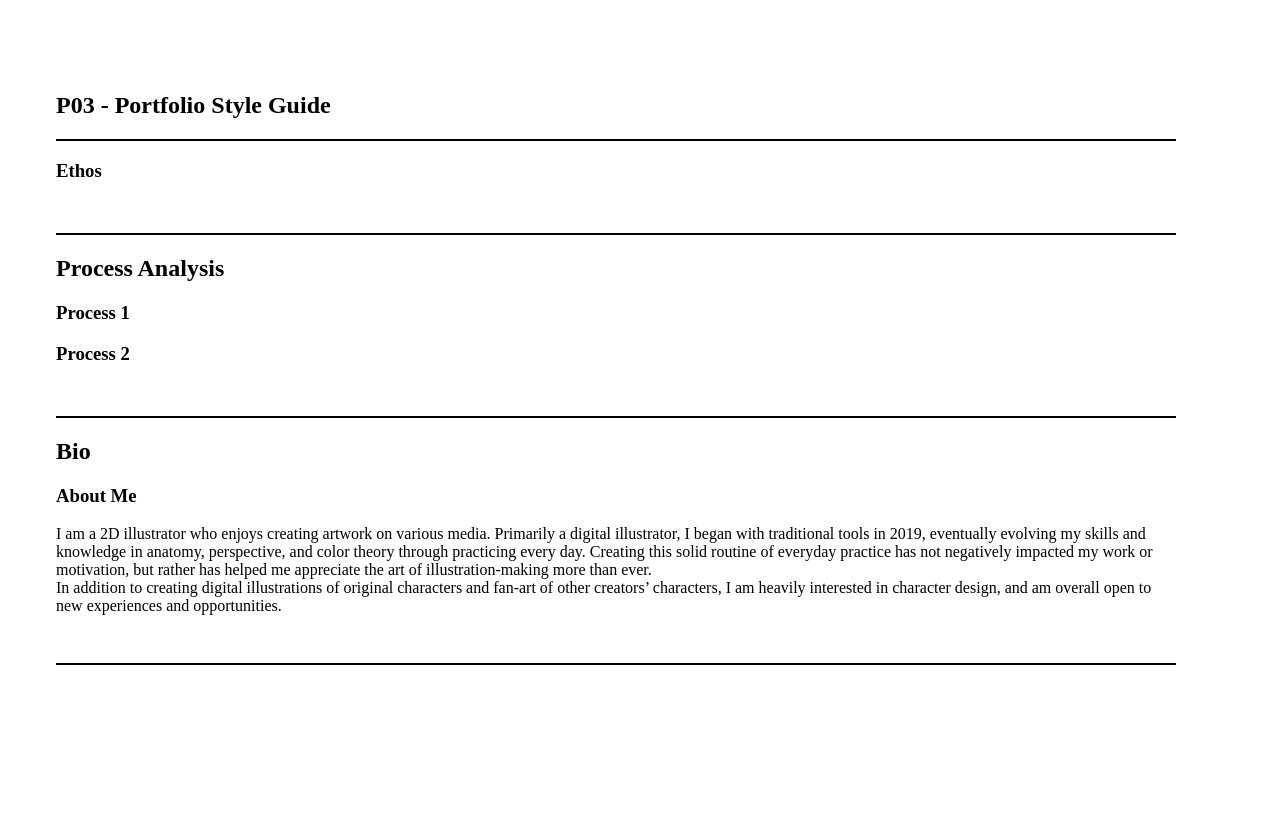
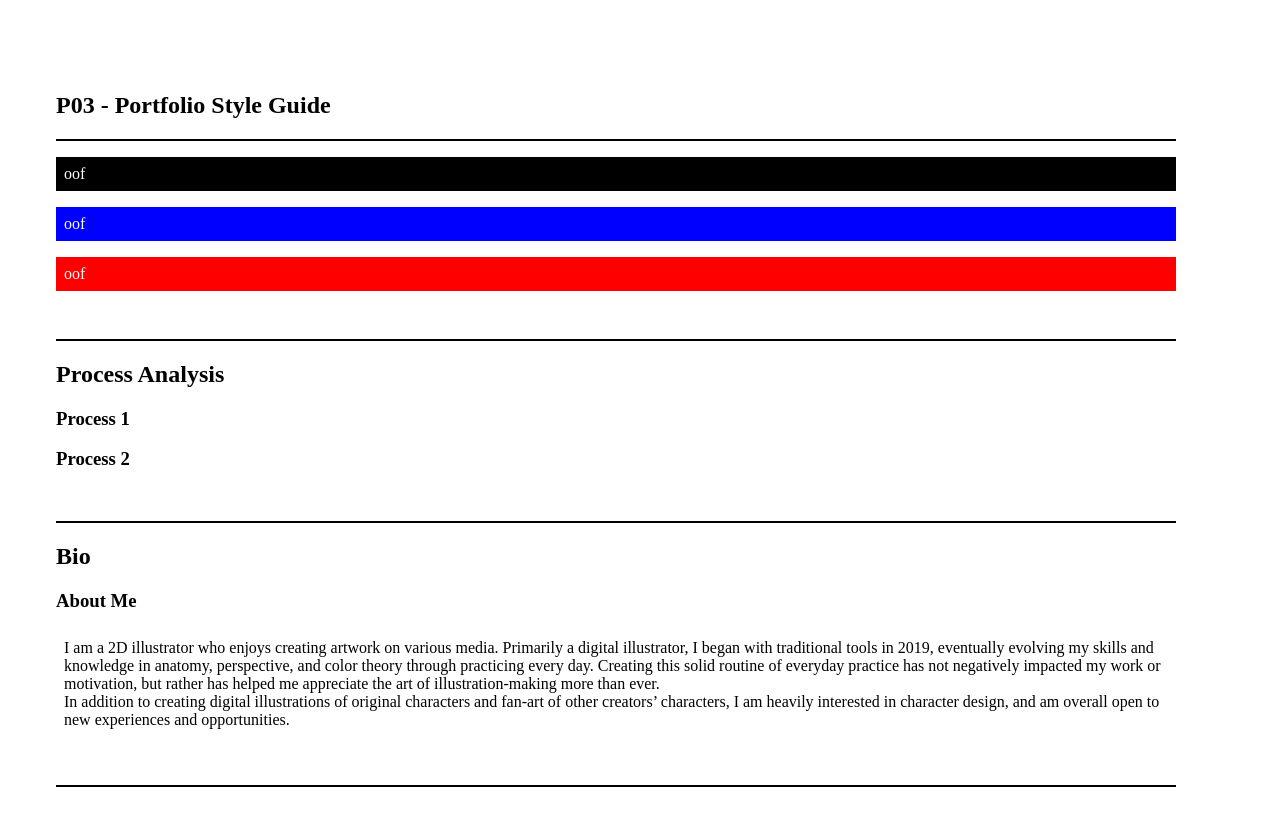
Before and after one commit to huracane55/Portfolio, a plain HTML site: page StyleGuide.html in a window 1280 px wide. Before the commit the page ends 800 px from the top, so only its background shows below. Drawn offline with Linux system fonts and the light colour scheme.

Commit message:
Added color bars in palette
Testing bars

```diff
--- a/StyleGuide.html
+++ b/StyleGuide.html
@@ -13,8 +13,17 @@
 <section class="content-container">
   <h1> P03 - Portfolio Style Guide </h1>
   <section class="element">
-    <h1>Ethos<h1>
-      <h2>
+    <div class="colorpalette">
+      <div class="bar1">
+        <p>oof</p>
+      </div>
+      <div class="bar2">
+        <p>oof</p>
+      </div>
+      <div class="bar3">
+        <p>oof</p>
+      </div>
+    </div>
   </section>
 
   <section class="element">
--- a/css/styleguide.css
+++ b/css/styleguide.css
@@ -1,3 +1,16 @@
+
+
+p {
+  width: 100%;
+  padding: 0.5rem;
+  word-wrap: break-word;
+  display: block;
+  margin-block-start: 1em;
+  margin-block-end: 1em;
+  margin-inline-start: 0px;
+  margin-inline-end: 0px;
+}
+
 .content-container {
   padding-top: 4rem;
   margin-left: 3rem;
@@ -10,3 +23,18 @@
   border-top-style: solid;
   border-top-color: black;
 }
+
+.bar1 {
+  background-color: black;
+  color: white;
+}
+
+.bar2 {
+  background-color: blue;
+  color: white;
+}
+
+.bar3 {
+  background-color: red;
+  color: white;
+}
```
